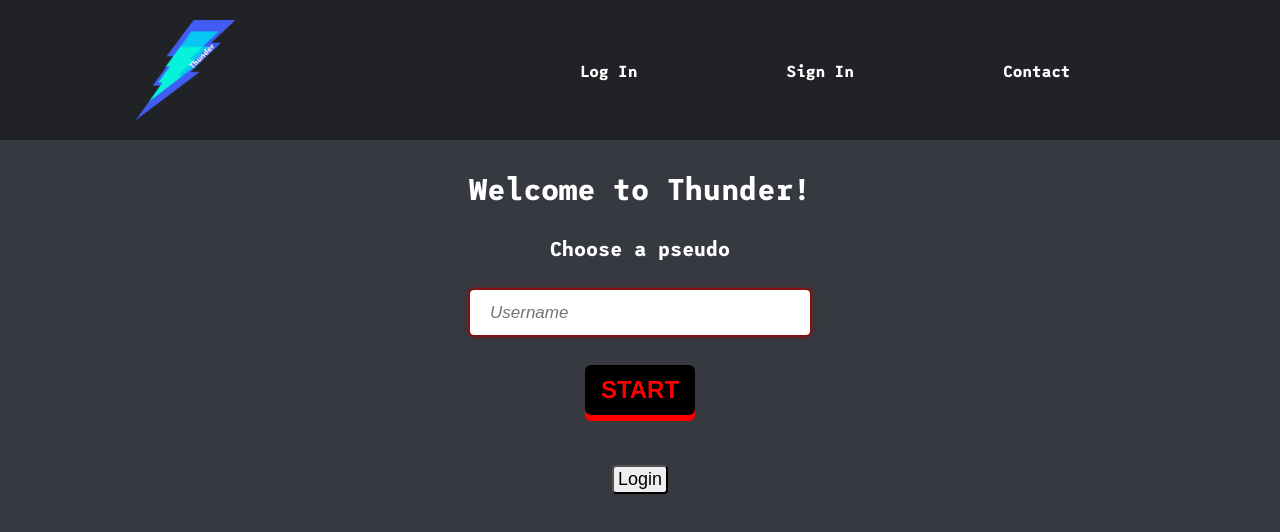
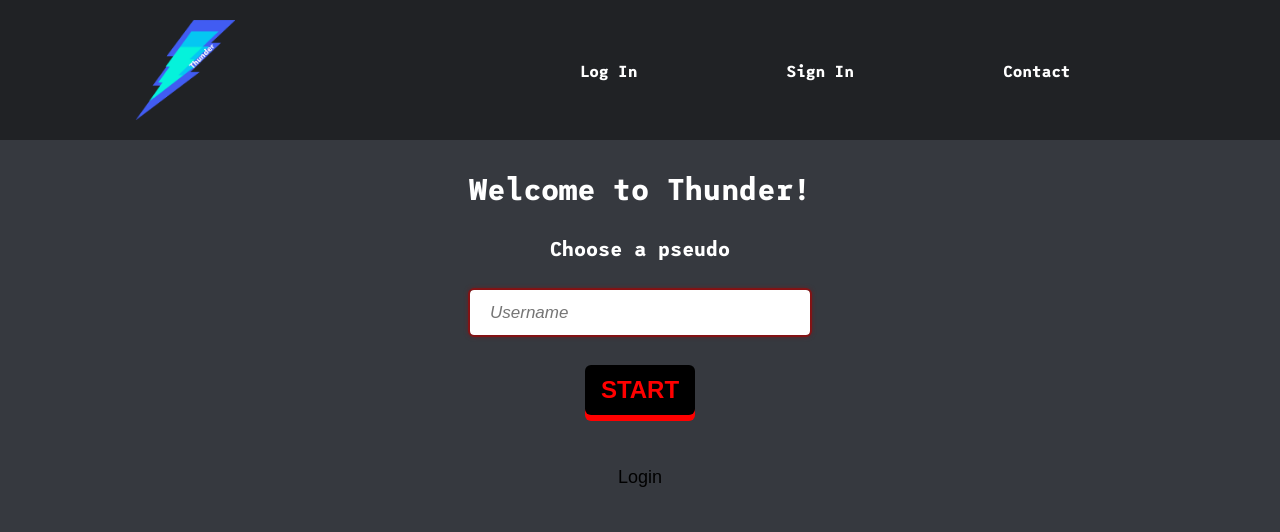
Before and after one commit to clrko/wild-thunder, a React (Create React App) app: page / in a window 1280 px wide. Shown: the top 532 px of the page. Built offline with nearby package versions, Linux system fonts and the light colour scheme.

Commit message:
Added new style to the component

```diff
--- a/src/components/pages/EndSessionTrackList.css
+++ b/src/components/pages/EndSessionTrackList.css
@@ -3,3 +3,29 @@
     padding: 0;
     box-sizing: border-box;
 }
+
+.track-container {
+    display: flex;
+    flex-direction: row;
+}
+
+button {
+    background:transparent;
+    border: none;
+    width: fit-content;
+}
+
+
+
+button #play-pause-btn {
+    color: red;
+    grid-column: 1;
+}
+
+.favorite-track {
+    color: yellow;
+}
+
+.not-favorite-track {
+    color:grey;
+}
```
